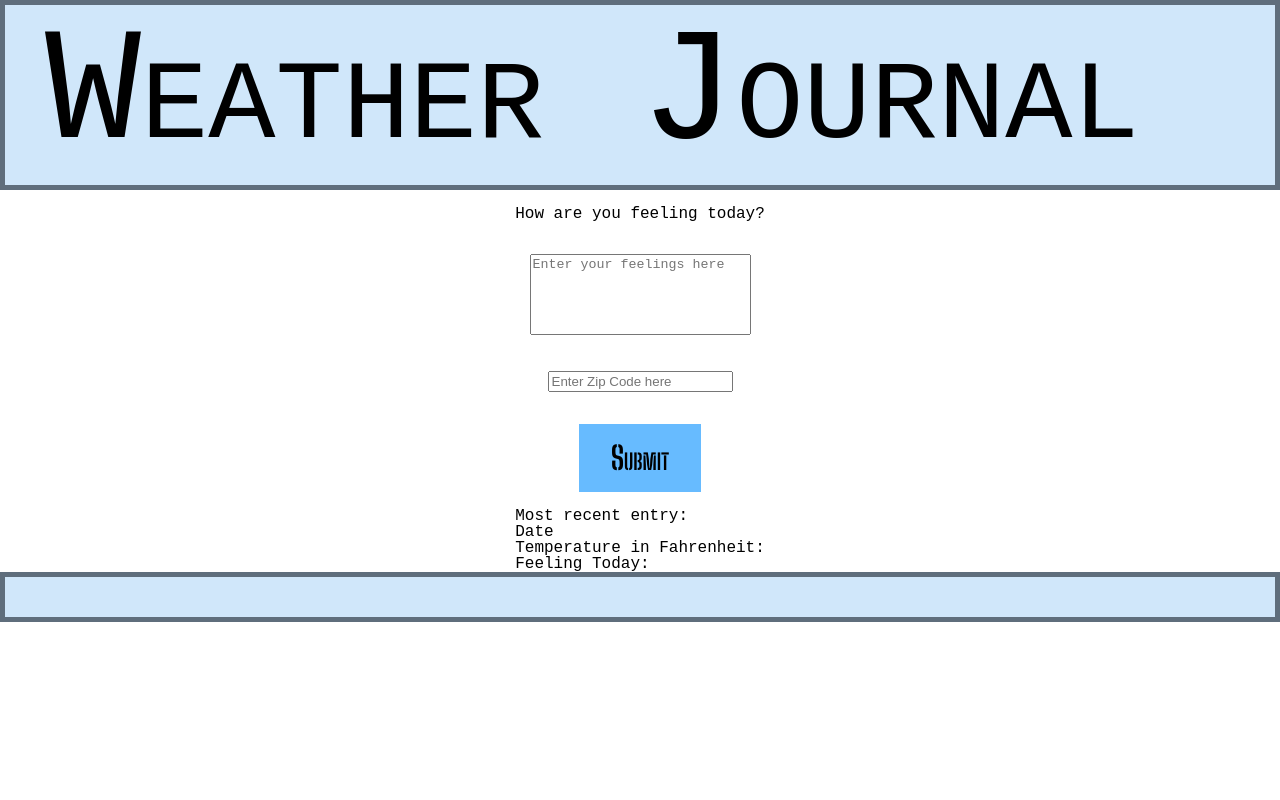
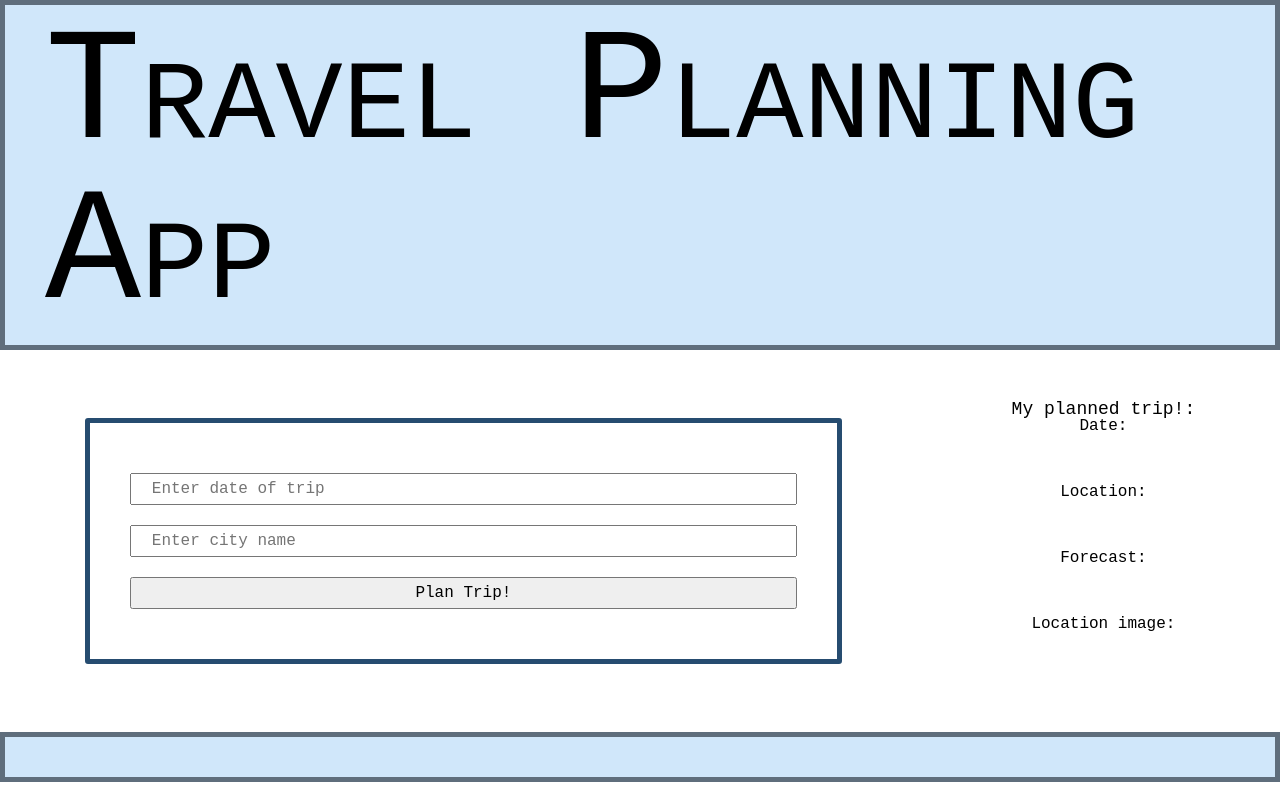
Before and after one commit to Brian-Lovell/Travel-App, a website built with webpack: page src/client/views/index.html in a window 1280 px wide. Built offline with nearby package versions, Linux system fonts and the light colour scheme; files whose address does not match are found by name.

Commit message:
Setup form for capturing user input

```diff
--- a/src/client/views/index.html
+++ b/src/client/views/index.html
@@ -1,6 +1,6 @@
 <!DOCTYPE html>
 
-<html>
+<html lang="en">
     <head>
         <meta charset="utf-8">
         <meta name="viewport" content="width=device-width, initial-scale=1.0">
@@ -15,29 +15,28 @@
     </head>
     <body>
         <div class="container">
-            <header><h1>Weather Journal</h1></header>
+            <header><h1>Travel Planning App</h1></header>
             <nav>
-                <ul>
-                    <li>
-                        <label for="feelings">
-                            <h2>How are you feeling today?</h2>
-                        </label>
-                    </li>
-                    <li><textarea class= "myInput" id ="feelings" placeholder="Enter your feelings here" rows="5" cols="25"></textarea></li>
-                    <li><input id="zip" placeholder="Enter Zip Code here"></li>
-                    <li><button id="generate">Submit</button></li>
-                </ul>
             </nav>
             <main>
-                <div id="entryHolder">
-                    <h3>Most recent entry:</h3>
-                    <h4>Date</h4>
-                    <div class="weather" id="date"></div>
-                    <h4>Temperature in Fahrenheit:</h4>
-                    <div class="weather" id="temp"></div>
-                    <h4>Feeling Today:</h4>
-                    <div class="weather" id ="content"></div>
-                </div>
+                <section id="formSection">
+                    <form class="" id="form">
+                        <input id="tripDate" type="text" name="input" value="" placeholder="Enter date of trip">
+                        <input id="location" type="text" name="input" value="" placeholder="Enter city name">
+                        <input title="Access key is alt+s" type="submit" name="" value="Plan Trip!" accesskey="s">
+                    </form>
+                </section>
+                <section id="resultsSection">
+                    <h3>My planned trip!:</h3>
+                    <h4>Date:</h4>
+                    <div class="results" id="resultsDate"></div>
+                    <h4>Location:</h4>
+                    <div class="results" id="resultsLocation"></div>
+                    <h4>Forecast:</h4>
+                    <div class="results" id ="resultsForecast"></div>
+                    <h4>Location image:</h4>
+                    <div class="results" id ="resultsImage"></div>
+                </section>
             </main>
             <footer></footer>
         </div>
```
